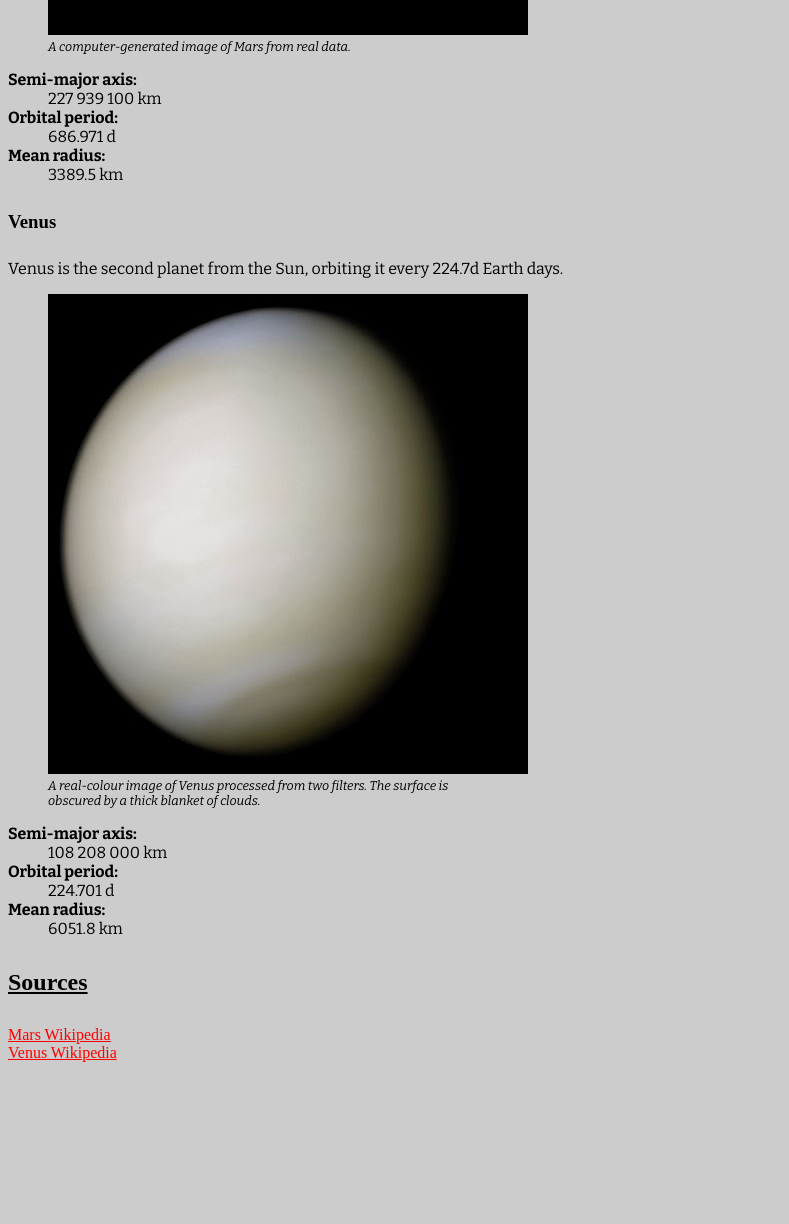
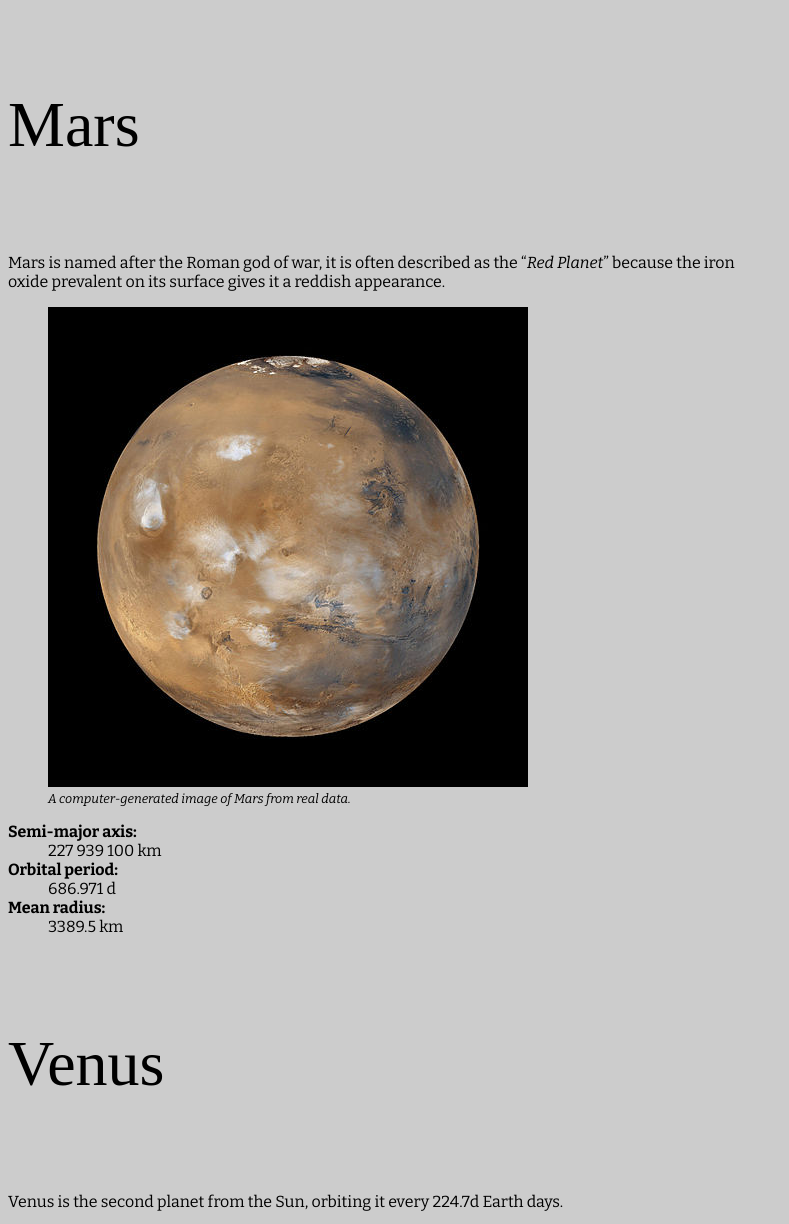
Before and after one commit to domrichichi/assignment-3, a plain HTML site: page index.html in a window 1280 px wide. Shown: the part 1164-2388 px from the top of the page, without its empty margins (0-789 px from the left). Before the commit the page ends 2234 px from the top, so only its background shows below. Drawn offline with nearby package versions, Linux system fonts and the light colour scheme; a web font is replaced by a local one.

Commit message:
Organizing Files

```diff
--- a/css/main.css
+++ b/css/main.css
@@ -4,16 +4,17 @@ html {
 
 h1, h2 {
 
-	font-weight: normal
+	font-weight: normal;
 	font-size: 5rem;
 	font-style: normal;
 	text-decoration: underline;
 	font-family: "Bowlby One Sc";
 	line-height: 2;
+	marg
 }
 
 h3 {
-	font-weight: normal
+	font-weight: normal;
 	font-size: 4rem;
 	font-style: normal;
 	text-decoration: none;
--- a/index.html
+++ b/index.html
@@ -4,7 +4,7 @@
   <meta charset="utf-8">
   <title>Planets</title>
   <link href="css/main.css" rel="stylesheet">
-  <link href='http://fonts.googleapis.com/css?family=Bitter:400,700,400italic|Bowlby+One+SC' rel='stylesheet' type='text/css'>
+  <link href='http://fonts.googleapis.com/css?family=Bitter:400,700,400italic|Bowlby+One+SC'rel='stylesheet'type='text/css'>
 </head>
 <body>
 
@@ -44,7 +44,7 @@
 		<li>Mars</li>
 	</ul>
 
-	<h3 id="jump-point3">Mars</h2>
+	<h3 id="jump-point3">Mars</h3>
 
 	<p>Mars is named after the Roman god of war, it is often described as the <q><i>Red Planet</i></q> because the iron<br>
 	oxide prevalent on its surface gives it a reddish appearance.</p>
@@ -65,9 +65,9 @@
 		<dd><data value= "3389.5">3389.5 km</data></dd>
 	</dl>
 
-	<h3 id="jump-point4">Venus</h2>
+	<h3 id="jump-point4">Venus</h3>
 
-	<p>Venus is the second planet from the Sun, orbiting it every <time datetime="224.7">224.7d Earth days.</time></p>
+	<p>Venus is the second planet from the Sun, orbiting it every <time datetime="P224.7D">224.7d Earth days.</time></p>
 
 	<figure>
 		<img src="img/venus.jpg" alt="Image of Venus">
@@ -92,9 +92,6 @@
 
 	<footer>
 		<a href="https://en.wikipedia.org/wiki/Mars">Mars Wikipedia</a>
-	</footer>
-
-	<footer>
 		<a href="https://en.wikipedia.org/wiki/Venus">Venus Wikipedia</a>
 	</footer>
 
```
